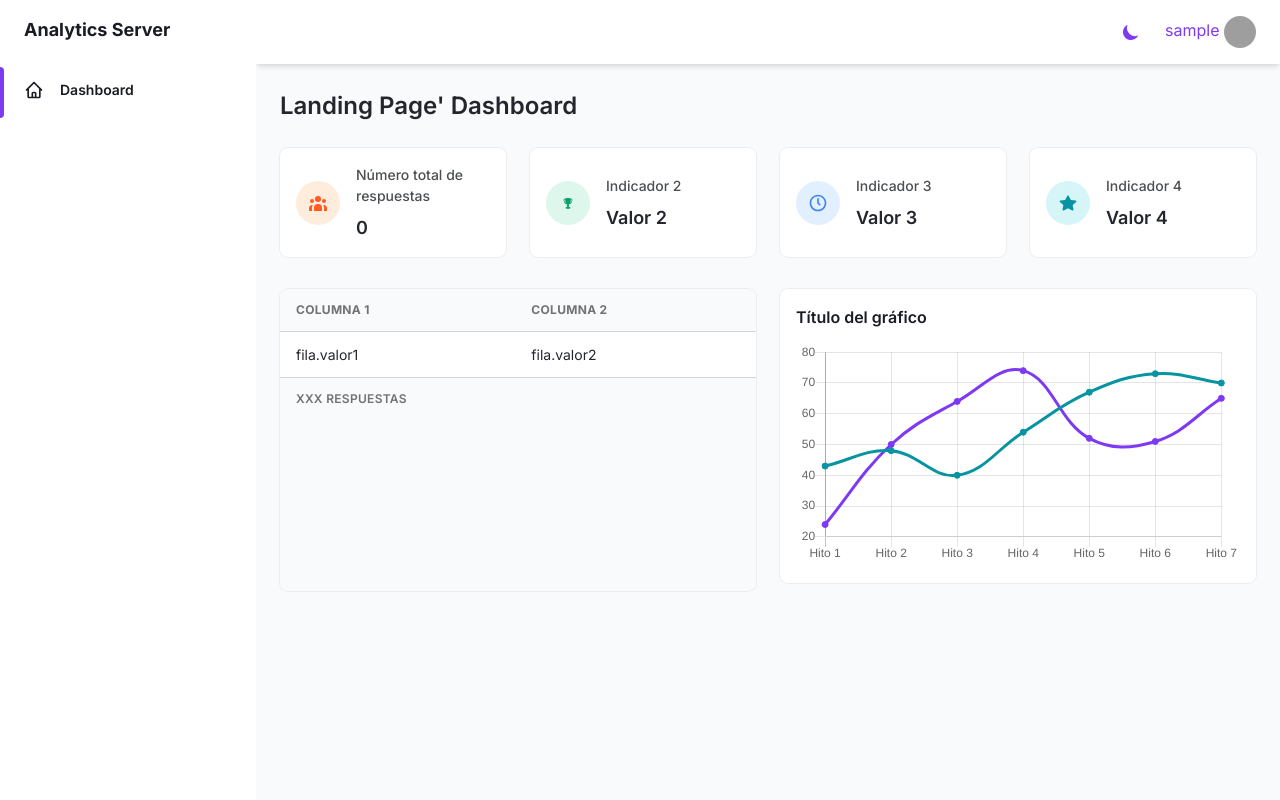
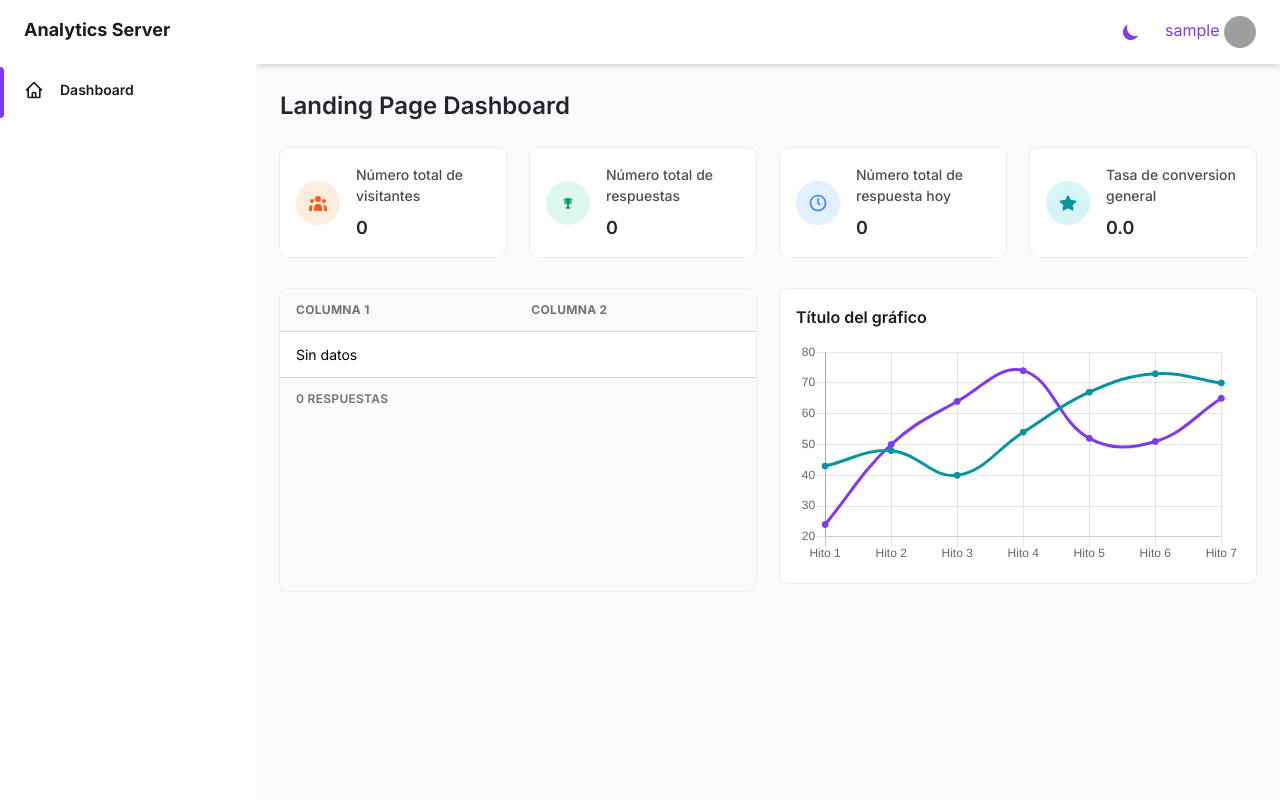
Before and after one commit to BrayanBriones/django_data_monitor, a Django app: page / in a window 1280 px wide. Run offline with Django 5.2, Linux system fonts and the light colour scheme; the visitor is signed in with stand-in values (Sample User, id 1); data that the repository does not hold is empty; grey boxes are pictures that could not be loaded.

Commit message:
Implementacion de indicadores y tabla conectados a la base de datos

```diff
--- a/dashboard/views.py
+++ b/dashboard/views.py
@@ -5,21 +5,80 @@
 import requests
 from django.conf import settings
 from django.contrib.auth.decorators import login_required
+from datetime import datetime
+from zoneinfo import ZoneInfo
 @login_required
 def index(request):
+    TZ = ZoneInfo("America/Guayaquil")
+    def parse_ts_es(s, tz=TZ):
+        if not s:
+            return None
+        # Normaliza “a. m.” / “p. m.” a AM/PM
+        s = s.replace("a. m.", "AM").replace("p. m.", "PM")
+        # Formato: dd/mm/YYYY, hh:mm:ss AM/PM
+        try:
+            dt = datetime.strptime(s, "%d/%m/%Y, %I:%M:%S %p")
+            return dt.replace(tzinfo=tz)
+        except ValueError:
+            return None
+
+    def visitor_key(e):
+        return e.get("correo") or e.get("usuario") or e.get("nombre") or e.get("_id")
+    #llamada de API
     response = requests.get(settings.API_URL)  # URL de la API
     posts = response.json()  # Convertir la respuesta a JSON
+        #Normalizamos datos
+    if isinstance(posts, dict):
+        entries = [{**v, "_id": k} for k, v in posts.items()]
+    elif isinstance(posts, list):
+        entries = [{**item, "_id": str(i)} for i, item in enumerate(posts)]
+    else:
+        entries = []
 
-    # Número total de respuestas
-    total_responses = len(posts)
+    hoy = datetime.now(TZ).date()
+    # Número total de visitantes
+    total_visitantes = len(posts)
+    # Numero de personas que rellenaron el formulario
+    completados = sum(1 for e in entries if e.get("relleno_formulario") is True)
+    #Tasa de conversion
+    tasa = (completados / total_visitantes) if total_visitantes else 0.0
+    #Numero de respuestas hoy
+    respuestahoy = sum(
+        1
+        for e in entries
+        if e.get("relleno_formulario") is True
+        and (ts := parse_ts_es(e.get("timestamp"))) is not None
+        and ts.date() == hoy
+    )
+    #Datos para la tabla
+    # Filtra solo quienes llenaron el formulario
+    entries_ok = [e for e in entries if e.get("relleno_formulario") is True]
+
+    # Ordénalos por timestamp (más recientes primero)
+    def clave_orden(e):
+        ts = parse_ts_es(e.get("timestamp"))
+        return ts or datetime.min.replace(tzinfo=TZ)
+
+    entries_ok.sort(key=clave_orden, reverse=True)
+
+    # Construye pares (col1, col2) ya emparejados
+    filas = [
+        (
+            e.get("nombre") or e.get("correo") or e.get("usuario"),
+            e.get("timestamp"),
+        )
+        for e in entries_ok
+    ]
+
+    #Datos a enviar
     data = {
-        'title': "Landing Page' Dashboard",
-        'total_responses': total_responses,
+        'title': "Landing Page Dashboard",
+        'total_visitantes': total_visitantes,
+        "total_respuestas": completados,
+        "respuestas_de_hoy": respuestahoy,
+        "tasa_conversion": tasa,
+        "filas": filas,  # ← lista de tuplas (col1, col2)
     }
-    #Agregar interesados en Renovar Baño,Mejora de Cocina,
-    #Instalación de Azulejos en indicador 2, 3 y 4
-    #En columnas 1 nombre completo y 2 email
-    #El grafico de Respuesta vs Tiempo y
 
         # return HttpResponse("¡Bienvenido a la aplicación Django!")
     return render(request, 'dashboard/index.html',data)
--- a/templates/dashboard/content/data.html
+++ b/templates/dashboard/content/data.html
@@ -22,11 +22,11 @@
         </div>
         <div>
           <p class="mb-2 text-sm font-medium text-gray-600 dark:text-gray-400">
-            Número total de respuestas
+            Número total de visitantes
           </p>
           <p class="text-lg font-semibold text-gray-700 dark:text-gray-200">
             <!-- START - valor del indicador 1 -->
-            {{ total_responses }}
+            {{ total_visitantes }}
             <!-- END - valor del indicador 1 -->
           </p>
         </div>
@@ -43,12 +43,12 @@
         </div>
         <div>
           <p class="mb-2 text-sm font-medium text-gray-600 dark:text-gray-400">
-            Indicador 2
+            Número total de respuestas
           </p>
           <p class="text-lg font-semibold text-gray-700 dark:text-gray-200">
 
             <!-- START - valor del indicador 2 -->
-            Valor 2
+            {{ total_respuestas }}
             <!-- END - valor del indicador 2 -->
 
           </p>
@@ -66,12 +66,12 @@
         </div>
         <div>
           <p class="mb-2 text-sm font-medium text-gray-600 dark:text-gray-400">
-            Indicador 3
+            Número total de respuesta hoy
           </p>
           <p class="text-lg font-semibold text-gray-700 dark:text-gray-200">
 
             <!-- START - valor del indicador 3 -->
-            Valor 3
+            {{ respuestas_de_hoy }}
             <!-- END - valor del indicador 3 -->
 
           </p>
@@ -89,12 +89,12 @@
         </div>
         <div>
           <p class="mb-2 text-sm font-medium text-gray-600 dark:text-gray-400">
-            Indicador 4
+            Tasa de conversion general
           </p>
           <p class="text-lg font-semibold text-gray-700 dark:text-gray-200">
 
             <!-- START - valor del indicador 4 -->
-            Valor 4
+            {{ tasa_conversion }}
             <!-- END - valor del indicador 4 -->
 
           </p>
@@ -118,30 +118,32 @@
               </tr>
             </thead>
             <tbody class="bg-white divide-y dark:divide-gray-700 dark:bg-gray-800">
-
+              {% for c1, c2 in filas %}
               <!-- START - respuestas -->
               <tr class="text-gray-700 dark:text-gray-400">
                 <td class="px-4 py-3 text-sm">
                   <!-- START - fila.valor1 -->
-                  fila.valor1
+                  {{ c1 }}
                   <!-- END - fila.valor1 -->
                 </td>
                 <td class="px-4 py-3 text-sm">
                   <!-- START - fila.valor2 -->
-                  fila.valor2
+                  {{ c2 }}
                   <!-- END - fila.valor2 -->
                 </td>
               </tr>
               <!-- END - respuestas -->
+              {% empty %}
+              <tr><td colspan="2" class="px-4 py-3 text-sm">Sin datos</td></tr>
+              {% endfor %}
 
-            </tbody>
           </table>
         </div>
         <div
           class="grid px-4 py-3 text-xs font-semibold tracking-wide text-gray-500 uppercase border-t dark:border-gray-700 bg-gray-50 sm:grid-cols-9 dark:text-gray-400 dark:bg-gray-800">
           <span class="flex items-center col-span-3">
             <!-- START - # total de respuestas -->
-            XXX
+            {{ total_respuestas }}
             <!-- END - # total de respuestas -->
             respuestas
           </span>
```
